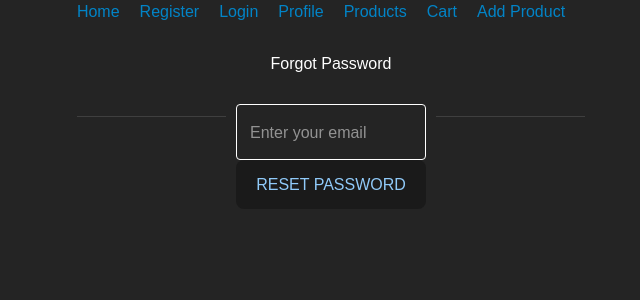
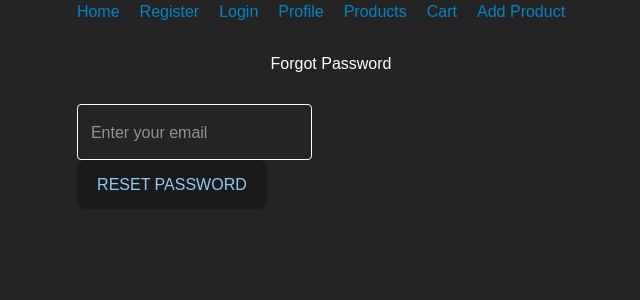
Before and after one commit to antonovmike/demo_store, a React (Vite) app in the folder client/: page /#/forgot-password in a window 1280 px wide. Shown: the top 300 px of the page, without its empty margins (309-949 px from the left). Built offline with nearby package versions, Linux system fonts and the light colour scheme; no server answers.

Commit message:
[REF] Replace <Divider> with <Box> in ForgotPasswordForm.tsx

```diff
--- a/client/src/components/ForgotPasswordForm.tsx
+++ b/client/src/components/ForgotPasswordForm.tsx
@@ -31,7 +31,7 @@ export default function ForgotPasswordForm() {
   };
 
   return (
-    <Divider>
+    <Box>
       <Box
         sx={{
           minHeight: "10vh",
@@ -66,6 +66,6 @@ export default function ForgotPasswordForm() {
       <Button type="submit" disabled={status === "loading"}>
         {status === "loading" ? "Sending..." : "Reset Password"}
       </Button>
-    </Divider>
+    </Box>
   );
 }
```
